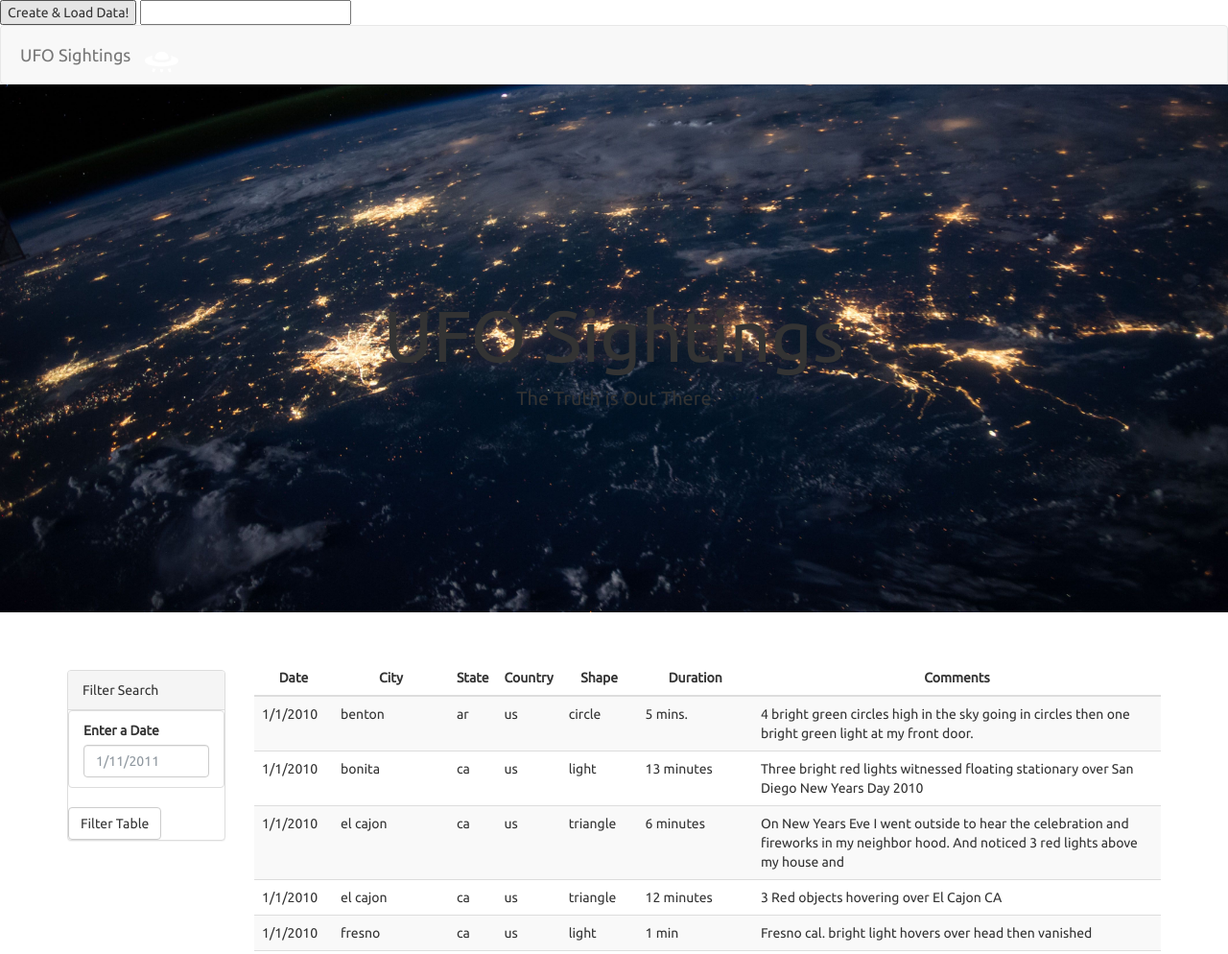
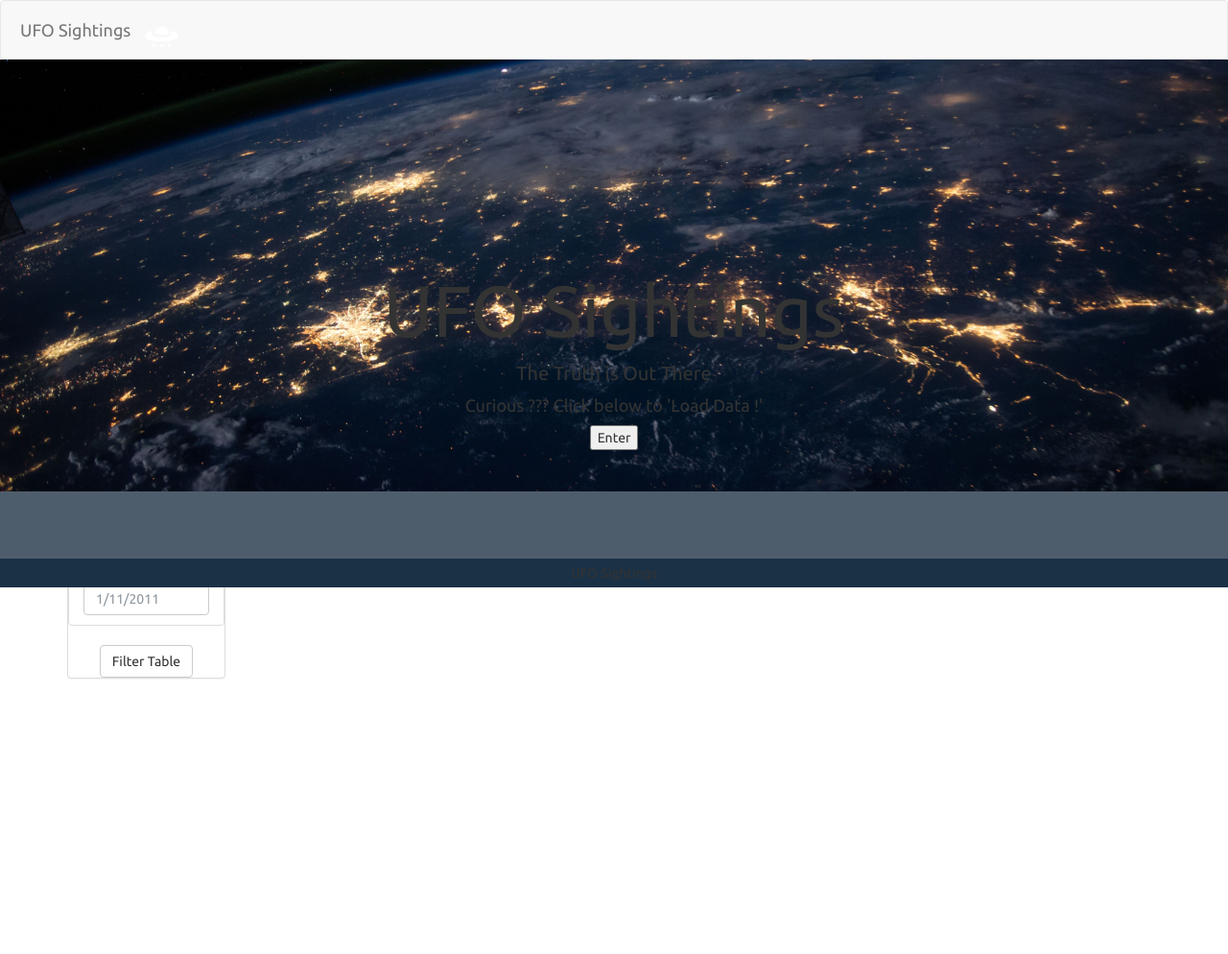
Before and after one commit to iliveonit/javascript-challenge, a plain HTML site: page UFO-Level-1/index.html in a window 1280 px wide. Shown: the top 994 px of the page at 96% size. After the commit the page ends 857 px from the top, so only its background shows below. Drawn offline with nearby package versions, Linux system fonts and the light colour scheme.

Commit message:
Button Enter: Working - Loads data

```diff
--- a/UFO-Level-1/index.html
+++ b/UFO-Level-1/index.html
@@ -12,8 +12,7 @@
 
 <body>
   <div>
-    <button id="click-me">Create & Load Data!</button>
-    <input id="input-field" type="text">
+
   </div>
   <div class="wrapper">
     <nav class="navbar navbar-default">
@@ -28,7 +27,31 @@
     <div class="hero text-center">
       <h1>UFO Sightings</h1>
       <p>The Truth is Out There</p>
-    </div>
+      <p></p>
+
+      <h4>Curious ??? Click below to 'Load Data !'</h4>
+
+      <form>
+      <input type="button" value="Enter" onclick="enterClick()">
+      </form>
+
+      <!-- <script>
+      function ufoLoadData() {
+      // alert("Hello world!");
+      const node = document.getElementsByClassName(".input")[0];
+      node.addEventListener("keyup", function(event) {
+        if (event.key === "Enter") {
+          // Build UFO data-table using Arrow Functions
+          data.forEach((tableData) => {
+          var row = tbody.append("tr");
+          Object.entries(tableData).forEach(([key, value]) => {
+          var cell = row.append("td");
+          cell.text(value);
+            });
+          });
+        }
+      </script> -->
+
     <div class="container">
       <div class="row margin-top-50">
         <div class="col-md-2">
@@ -79,6 +102,6 @@
 </body>
 <script src="https://cdnjs.cloudflare.com/ajax/libs/d3/4.11.0/d3.js"></script>
 <script src="static/js/data.js"></script>
-<script src="static/js/app.js"></script>
+<script src="static/js/app.js" type="text/javascript"></script>
 
 </html>
--- a/UFO-Level-1/static/js/app.js
+++ b/UFO-Level-1/static/js/app.js
@@ -5,6 +5,51 @@
 var tableData = data;
 var tbody = d3.select("tbody");
 
+// Getting a reference to the button on the page with the id property set to `click-me`
+var button = d3.select("#Enter");
+
+// Getting a reference to the input element on the page with the id property set to 'input-field'
+var inputField = d3.select("#Enter");
+
+// This function is triggered when the button is clicked
+function enterClick() {
+  // console.log("Hi, Welcome !!!");
+      data.forEach((tableData) => {
+       var row = tbody.append("tr");
+        Object.entries(tableData).forEach(([key, value]) => {
+       var cell = row.append("td");
+        cell.text(value);
+       });
+      });
+}
+
+// We can use the `on` function in d3 to attach an event to the handler function
+button.on("click", enterClick);
+
+// You can also define the click handler inline
+// button.on("Enter", function msg() {
+  // function msg() {
+  // console.log("Hi, Welcome !!!");
+  // console.log(d3.event.target);
+// };
+
+// const node = document.getElementsByClassName(".input")[0];
+// node.addEventListener("keyup", function(event) {
+//     if (event.key === "Enter") {
+//       // Build UFO data-table using Arrow Functions
+
+    //   data.forEach((tableData) => {
+    //   var row = tbody.append("tr");
+    //   Object.entries(tableData).forEach(([key, value]) => {
+    //   var cell = row.append("td");
+    //   cell.text(value);
+    //   });
+    // });
+
+    // Prevent the page from refreshing
+    // d3.event.preventDefault();
+//     }
+// });
 // =======================================================================================
 // // Console.log the weather data from data.js
 // console.log(tableData);
@@ -54,18 +99,7 @@ var tbody = d3.select("tbody");
 //   });
 // });
 // =======================================================================================
-// Build UFO data-table using Arrow Functions
 
-data.forEach((tableData) => {
-    var row = tbody.append("tr");
-    Object.entries(tableData).forEach(([key, value]) => {
-      var cell = row.append("td");
-      cell.text(value);
-    });
-  });
-
-// Prevent the page from refreshing
-  d3.event.preventDefault();
 
 // =======================================================================================
 // // Getting a reference to the button on the page with the id property set to `click-me`
```
